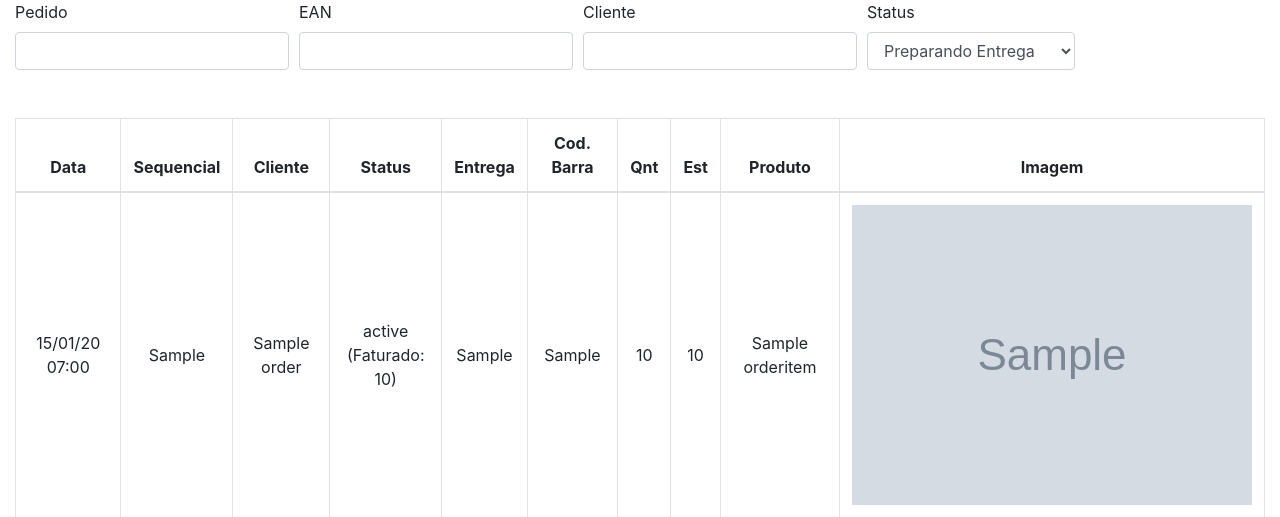
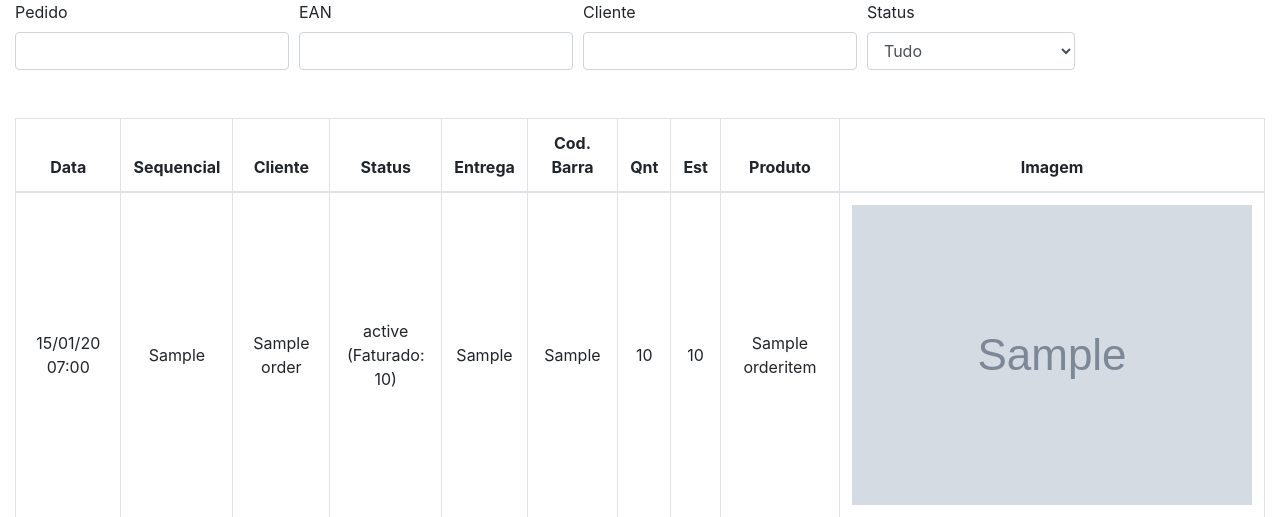
Before and after one commit to victormmello/shadow, a Django app: page /orders/ in a window 1280 px wide. Shown: the top 517 px of the page. Run offline with Django 3.2, Linux system fonts and the light colour scheme; tables that the repository leaves empty hold one stand-in row (values such as "Sample post"); grey boxes marked "Sample" are stand-in pictures; some libraries are stand-ins or nearby versions.

Commit message:
filtro de status com opcao 'Tudo'

```diff
--- a/shadow_system/stock_system/templates/stock_system/order_list.html
+++ b/shadow_system/stock_system/templates/stock_system/order_list.html
@@ -31,7 +31,7 @@
 							{% if filter_field.choices %}
 								<select class="form-control" id="filter_{{filter_field.field}}" name="{{filter_field.field}}">
 									{% for choice in filter_field.choices %}
-										<option value="{{choice}}">{{choice}}</option>
+										<option value="{{choice}}" {% if choice == filter_field.value%}selected{% endif %}>{{choice}}</option>
 									{% endfor %}
 								</select>
 							{% else %}
--- a/shadow_system/stock_system/views.py
+++ b/shadow_system/stock_system/views.py
@@ -32,7 +32,7 @@ class OrderList(ListView):
 		{
 			'name': 'Status',
 			'field': 'status',
-			'choices': ['Preparando Entrega', 'Pagamento Pendente', 'Faturado', 'Cancelado'],
+			'choices': ['Tudo', 'Preparando Entrega', 'Pagamento Pendente', 'Faturado', 'Cancelado'],
 		},
 	]
 
@@ -49,6 +49,9 @@ class OrderList(ListView):
 					orders = orders.filter(**{field: [x.upper() for x in values]})
 
 				elif len(values) == 1:
+					if field == 'status' and values[0] == 'Tudo':
+						continue
+
 					if field == 'order_items__ean':
 						field = field + '__iexact'
 					else:
```
